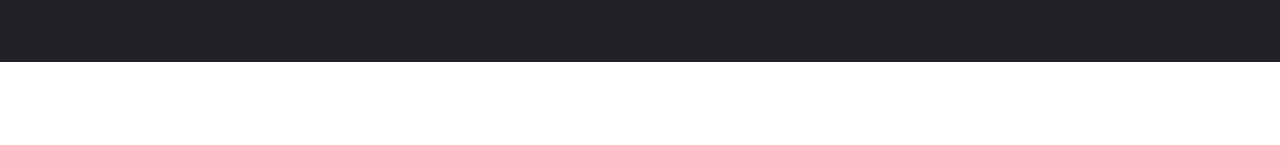
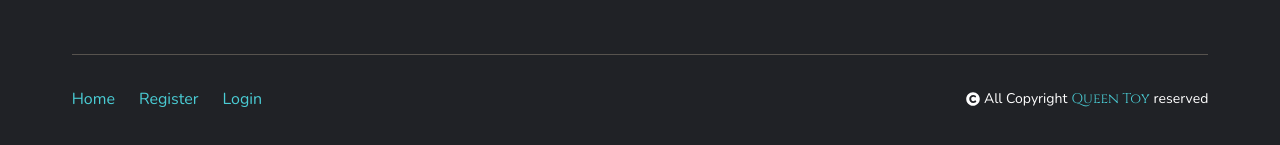
Before and after one commit to developer-shourav/Queen-Toy-Client, a React (Vite) app: page / in a window 1280 px wide. Shown: the part 2074-2219 px from the top of the page. Before the commit the page ends 2136 px from the top, so only its background shows below. Built offline with nearby package versions, Linux system fonts and the light colour scheme; no server answers.

Commit message:
awesome footer complete

```diff
--- a/src/components/Footer/Footer.jsx
+++ b/src/components/Footer/Footer.jsx
@@ -2,12 +2,14 @@ import React from "react";
 import {SiJsonwebtokens, SiExpress, SiMongodb, SiNextdotjs} from 'react-icons/si';
 import {BsFillDatabaseFill, BsFillTelephoneFill} from 'react-icons/bs';
 import {MdMail} from 'react-icons/md';
+import {FaCopyright} from 'react-icons/fa';
+import {  NavLink } from "react-router-dom";
 
 const Footer = () => {
   return (
     <div className="bg-[#202226]  py-16 mt-60 text-white">
       <div className="container mx-auto px-5">
-        <div className="lg:w-11/12 mx-auto grid grid-cols-1 md:grid-cols-3 gap-10">
+        <div className="lg:w-11/12 mx-auto grid grid-cols-1 md:grid-cols-3 gap-10 ">
           <div>
             <h2 className="text-2xl font-bold mb-5 text-[#4acdd5]">About Us</h2>
             <p className="text-stone-300 text-sm mb-4">We are the best desny toy seller. You can get all kinds of desny toys here. Our main goal is to provide the best quality products and get customer satisfaction. We want to spread joy through the toy at your home. Help us by staying attached to us.</p>
@@ -62,6 +64,48 @@ const Footer = () => {
             </div>
           </div>
         </div>
+        <hr className="w-11/12 mt-14 mb-8 mx-auto  border-stone-600" />
+
+        <div className="w-11/12 mx-auto flex flex-col lg:flex-row justify-between">
+
+        <div className=" flex flex-col text-center lg:text-left  lg:flex-row gap-6 list-none">
+        <li>
+                <NavLink
+                  className={({ isActive }) =>
+                    isActive ? "text-[#ff6799] bg-transparent" : "text-[#4acdd5]"
+                  }
+                  to="/home"
+                >
+                  Home
+                </NavLink>
+              </li>
+
+              <li>
+                <NavLink
+                  className={({ isActive }) =>
+                    isActive ? "text-[#ff6799] bg-transparent" : "text-[#4acdd5]"
+                  }
+                  to="/register"
+                >
+                  Register
+                </NavLink>
+              </li>
+              <li>
+                <NavLink
+                  className={({ isActive }) =>
+                    isActive ? "text-[#ff6799] bg-transparent" : "text-[#4acdd5]"
+                  }
+                  to="/login"
+                >
+                  Login
+                </NavLink>
+              </li>
+        </div>
+
+        <p className="text-sm flex gap-1 items-center text-center mx-auto lg:mx-0 mt-10  lg:mt-0"><FaCopyright className="inline" /> All Copyright <span className="logo-style text-md text-bold text-[#4acdd5]">Queen Toy</span> reserved</p>
+        </div>
+
+
       </div>
     </div>
   );
```
